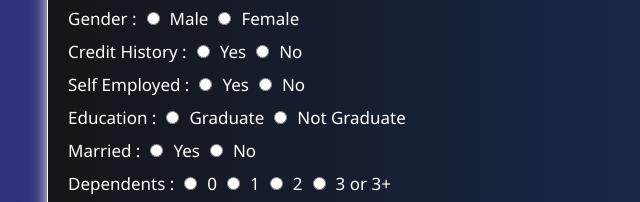
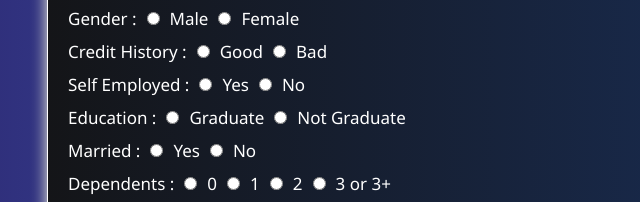
Before and after one commit to pranabdwibedi/Loan-Prediction-System, a plain HTML site: page WebApp/index.html in a window 1280 px wide. Shown: the part 1106-1308 px from the top of the page, 288-928 px from the left. Drawn offline with Linux system fonts and the light colour scheme.

Commit message:
Modified in web app

```diff
--- a/WebApp/index.html
+++ b/WebApp/index.html
@@ -65,9 +65,9 @@
                 <div>
                     <label>Credit History : </label>
                     <input type="radio" name="creditHist" value="1" id="yes">
-                    <label for="yes">Yes</label>
+                    <label for="yes">Good</label>
                     <input type="radio" name="creditHist" value="0" id="no">
-                    <label for="no">No</label>
+                    <label for="no">Bad</label>
                 </div>
 
                 <div>
```
